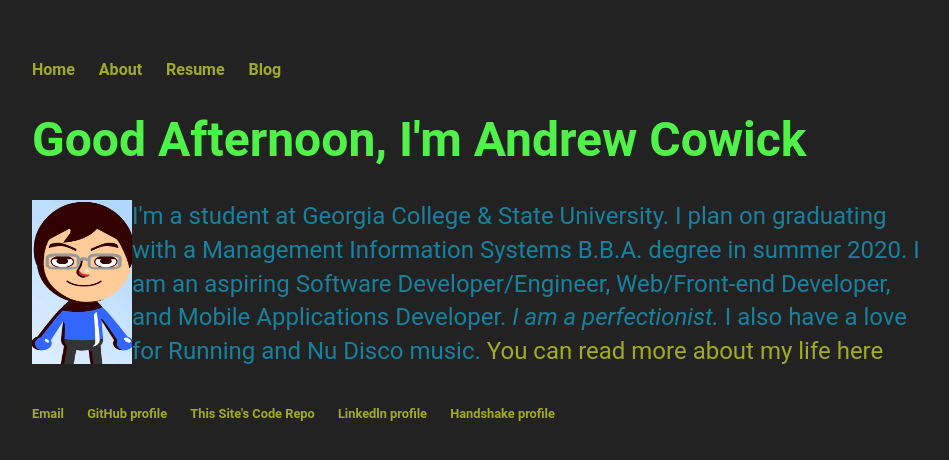
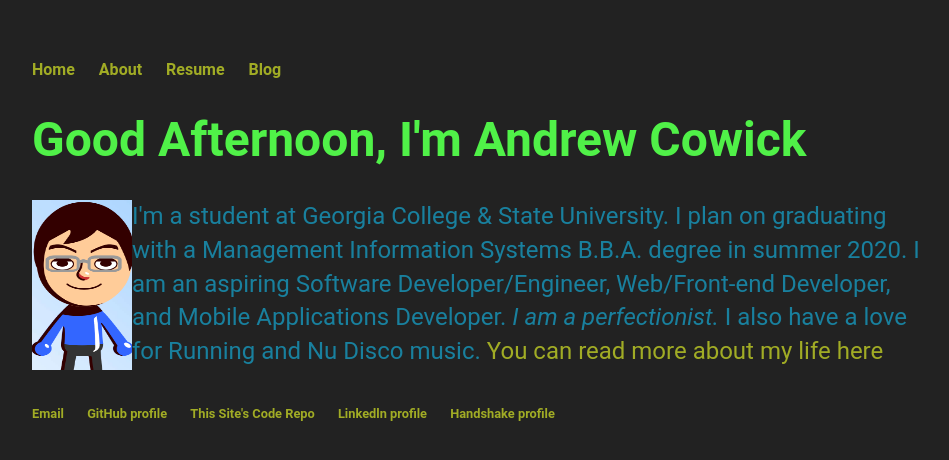
Before and after one commit to acow19/acow19.github.io, a Jekyll site: the page built from index.html, in a window 1280 px wide. Shown: the top 460 px of the page, without its empty margins (160-1109 px from the left). Built offline with Jekyll 4.4.1, drawn with Linux system fonts in a browser that asks for light colours.

Commit message:
Making a big change to the height of the image

```diff
--- a/index.html
+++ b/index.html
@@ -20,7 +20,7 @@ title: Andrew Cowick, Aspiring Professional Programmer
             document.write('<h1>' + greeting + " " + "I'm Andrew Cowick" + '</h1>');
         </script>
         <p>
-            <img src="Me As A Mii.PNG" alt="Me As A Mii" width="100" height="164" align="left" />
+            <img src="Me As A Mii.PNG" alt="Me As A Mii" width="100" height="170" align="left" />
             I'm a student at Georgia College & State University.
             I plan on graduating with a Management Information Systems B.B.A. degree in summer 2020.
             I am an aspiring Software Developer/Engineer, Web/Front-end Developer, and Mobile Applications Developer.
```
